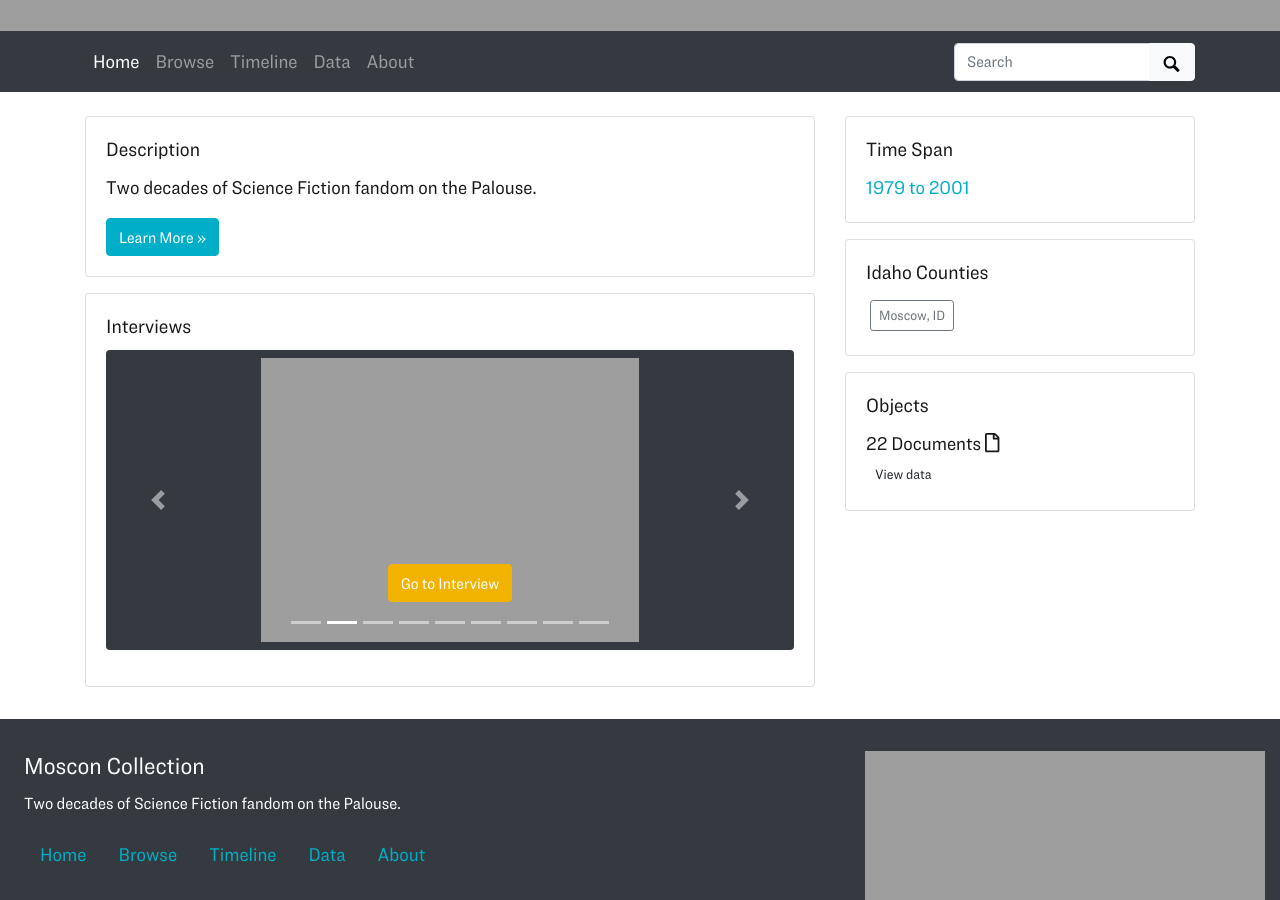
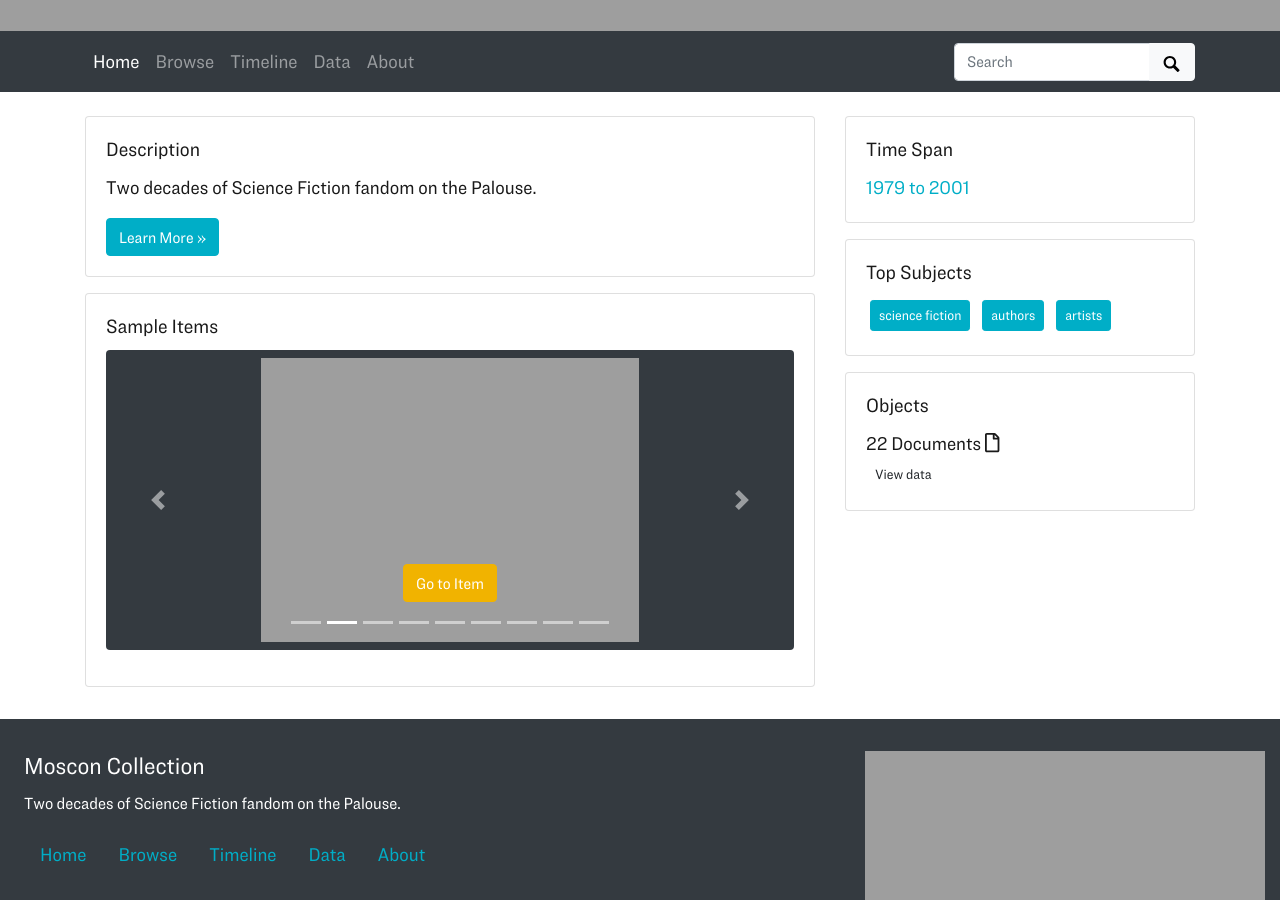
Before and after one commit to uidaholib/moscon_source, a Jekyll site: the page built from index.md, in a window 1280 px wide and 900 px high, scrolled down 524 px. Built offline with Jekyll 4.4.1, drawn with Linux system fonts in a browser that asks for light colours; nearby versions of some CDN libraries; library files that are not in the unit come from our copies.

Commit message:
fix up index page

```diff
--- a/_includes/index/carousel.html
+++ b/_includes/index/carousel.html
@@ -3,7 +3,7 @@
 </style>
 <div class="card mb-3">
     <div class="card-body">
-        <h5 class="card-title">Interviews</h5>
+        <h5 class="card-title">Sample Items</h5>
         <div class="row">
             <div class="col-md-12 pb-3">
                 <div id="imageCarousel" class="carousel slide bg-dark rounded" data-ride="carousel">
--- a/_includes/index/locations-sm.html
+++ b/_includes/index/locations-sm.html
@@ -8,7 +8,7 @@
 {%- endif -%}
 <div class="card mb-3">
   <div class="card-body">
-    <h5 class="card-title">Idaho Counties</h5>
+    <h5 class="card-title">Locations</h5>
     <p class="card-text">
         {% for l in topLocations %}<a class="btn btn-sm btn-outline-secondary m-1" href="{{ l | strip | uri_escape | prepend: '/browse.html#' | absolute_url }}">{{ l | strip }}</a>
         {% endfor %}
--- a/_includes/js/carousel-js.html
+++ b/_includes/js/carousel-js.html
@@ -5,7 +5,7 @@
     carouselItems.sort(function() { return 0.5 - Math.random() });
     var i;
     for (i=0; i < 9; i++) {
-        slide = "<div class='carousel-item text-center py-2'><img class='image-fluid mx-auto h-100' alt='image highlight' src='{{ site.data.theme.objects }}/small/" + carouselItems[i].id + "_sm.jpg'> <div class='carousel-caption'> <h5> <a target='_blank' href='{{ site.baseurl }}/items/" + carouselItems[i].id + ".html' class='btn btn-pride-gold'>Go to Interview</a></h5> </div> </div>";
+        slide = "<div class='carousel-item text-center py-2'><img class='image-fluid mx-auto h-100' alt='image highlight' src='{{ site.data.theme.objects }}/small/" + carouselItems[i].id + "_sm.jpg'> <div class='carousel-caption'> <h5> <a target='_blank' href='{{ site.baseurl }}/items/" + carouselItems[i].id + ".html' class='btn btn-pride-gold'>Go to Item</a></h5> </div> </div>";
         carousel.innerHTML += slide;
     }
     $(".carousel-item").first().addClass("active");
--- a/_layouts/home-infographic.html
+++ b/_layouts/home-infographic.html
@@ -12,7 +12,7 @@ layout: page
   <div class="col-md-4">
 
     {% include index/time.html %}
-    {% include index/locations-sm.html %}
+    {% include index/subjects.html %}
     {% include index/objects.html %}
 
   </div>
```
